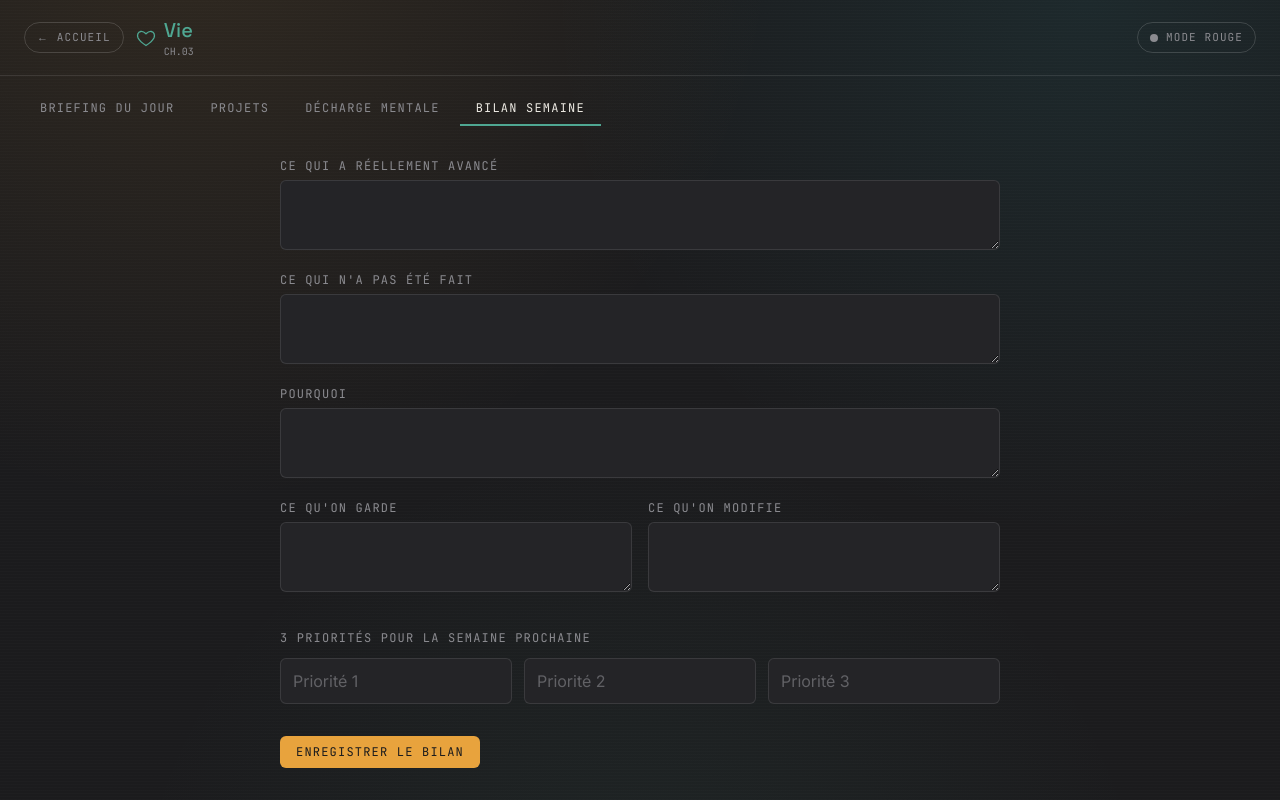
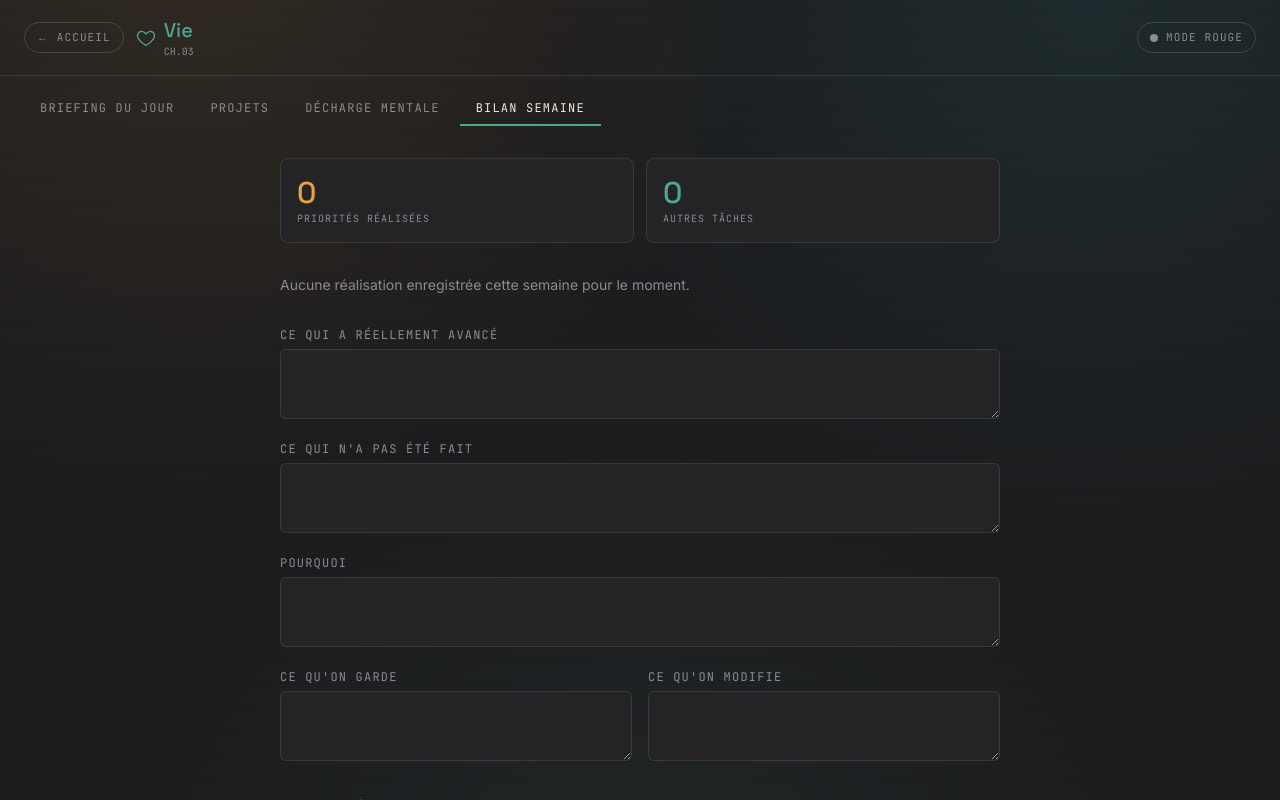
Before and after one commit to mcb264/IBES, a Next.js app: page /vie in a window 1280 px wide. Both pictures are taken after a click on the button "BILAN SEMAINE". Shown: the top 800 px of the page. Built offline with nearby package versions, Linux system fonts and the light colour scheme.

Commit message:
Afficher un tracker hebdomadaire priorités et tâches

```diff
--- a/components/ReviewPanel.tsx
+++ b/components/ReviewPanel.tsx
@@ -1,153 +1,20 @@
 "use client";
-
 import { ReviewDraft, ReviewEntry, CompletedTask } from "@/lib/storage";
-
-function Area({
-  label,
-  value,
-  onChange,
-}: {
-  label: string;
-  value: string;
-  onChange: (v: string) => void;
-}) {
-  return (
-    <label className="block">
-      <span className="block text-xs font-mono uppercase tracking-widest text-muted mb-1.5">
-        {label}
-      </span>
-      <textarea
-        value={value}
-        onChange={(e) => onChange(e.target.value)}
-        rows={2}
-        className="w-full bg-panel border border-white/10 rounded-md px-3 py-2.5 text-ink placeholder:text-muted/60 focus:ring-1 focus:ring-amber"
-      />
-    </label>
-  );
+function Area({label,value,onChange}:{label:string;value:string;onChange:(v:string)=>void}){return <label className="block"><span className="block text-xs font-mono uppercase tracking-widest text-muted mb-1.5">{label}</span><textarea value={value} onChange={e=>onChange(e.target.value)} rows={2} className="w-full bg-panel border border-white/10 rounded-md px-3 py-2.5 text-ink focus:ring-1 focus:ring-amber"/></label>}
+function dayLabel(d:string){return new Date(d+"T00:00:00").toLocaleDateString("fr-FR",{weekday:"short",day:"numeric",month:"short"})}
+function DoneList({items}:{items:CompletedTask[]}){return <div className="space-y-1.5">{items.map(t=><div key={t.id} className="flex items-center justify-between gap-3 bg-panel border border-white/10 rounded-md px-3 py-2 text-sm"><span>{t.kind==="priority"&&t.priorityRank?<span className="font-mono text-[10px] text-amber mr-2">P{t.priorityRank}</span>:null}{t.text}</span><span className="font-mono text-[10px] text-muted uppercase tracking-widest shrink-0">{dayLabel(t.date)}</span></div>)}</div>}
+export default function ReviewPanel({draft,history,completedTasks,onDraftChange,onSave}:{draft:ReviewDraft;history:ReviewEntry[];completedTasks:CompletedTask[];onDraftChange:(d:ReviewDraft)=>void;onSave:(e:ReviewEntry)=>void}){
+ const set=(k:keyof ReviewDraft)=>(v:string)=>onDraftChange({...draft,[k]:v});
+ const priorities=completedTasks.filter(t=>t.kind==="priority"); const tasks=completedTasks.filter(t=>t.kind!=="priority");
+ const save=()=>onSave({...draft,id:crypto.randomUUID(),savedAt:new Date().toISOString(),tasksDoneCount:tasks.length,prioritiesDoneCount:priorities.length});
+ return <div className="space-y-8">
+  <div className="grid grid-cols-2 gap-3"><div className="bg-panel border border-white/10 rounded-lg p-4"><div className="font-display text-3xl text-amber">{priorities.length}</div><div className="text-[10px] font-mono uppercase tracking-widest text-muted">Priorités réalisées</div></div><div className="bg-panel border border-white/10 rounded-lg p-4"><div className="font-display text-3xl text-teal">{tasks.length}</div><div className="text-[10px] font-mono uppercase tracking-widest text-muted">Autres tâches</div></div></div>
+  {priorities.length>0&&<div className="space-y-3"><span className="block text-xs font-mono uppercase tracking-widest text-amber">Priorités réalisées cette semaine ({priorities.length})</span><DoneList items={priorities}/></div>}
+  {tasks.length>0&&<div className="space-y-3"><span className="block text-xs font-mono uppercase tracking-widest text-muted">Autres tâches réalisées ({tasks.length})</span><DoneList items={tasks}/></div>}
+  {completedTasks.length===0&&<p className="text-sm text-muted">Aucune réalisation enregistrée cette semaine pour le moment.</p>}
+  <div className="space-y-4"><Area label="Ce qui a réellement avancé" value={draft.advanced} onChange={set("advanced")}/><Area label="Ce qui n'a pas été fait" value={draft.notDone} onChange={set("notDone")}/><Area label="Pourquoi" value={draft.why} onChange={set("why")}/><div className="grid sm:grid-cols-2 gap-4"><Area label="Ce qu'on garde" value={draft.keep} onChange={set("keep")}/><Area label="Ce qu'on modifie" value={draft.change} onChange={set("change")}/></div></div>
+  <div className="space-y-3"><span className="block text-xs font-mono uppercase tracking-widest text-muted">3 priorités pour la semaine prochaine</span><div className="grid sm:grid-cols-3 gap-3">{(["next1","next2","next3"] as const).map((k,i)=><input key={k} value={draft[k]} onChange={e=>set(k)(e.target.value)} placeholder={`Priorité ${i+1}`} className="w-full bg-panel border border-white/10 rounded-md px-3 py-2.5"/>)}</div></div>
+  <button onClick={save} className="font-mono text-xs uppercase tracking-widest px-4 py-2 rounded-md bg-amber text-graphite">Enregistrer le bilan</button>
+  {history.length>0&&<div className="space-y-3 pt-4 border-t border-white/10"><span className="block text-xs font-mono uppercase tracking-widest text-muted">Historique ({history.length})</span>{history.map(h=><details key={h.id} className="bg-panel border border-white/10 rounded-md px-3 py-2"><summary className="cursor-pointer text-sm font-mono text-muted">{new Date(h.savedAt).toLocaleDateString("fr-FR",{day:"numeric",month:"long",year:"numeric"})}</summary><div className="mt-2 space-y-1 text-sm"><p><span className="text-muted">Avancé — </span>{h.advanced||"—"}</p>{typeof h.prioritiesDoneCount==="number"&&<p><span className="text-muted">Priorités réalisées — </span>{h.prioritiesDoneCount}</p>}{typeof h.tasksDoneCount==="number"&&<p><span className="text-muted">Autres tâches — </span>{h.tasksDoneCount}</p>}<p><span className="text-muted">Priorités suivantes — </span>{[h.next1,h.next2,h.next3].filter(Boolean).join(" · ")||"—"}</p></div></details>)}</div>}
+ </div>;
 }
-
-function dayLabel(dateStr: string) {
-  return new Date(dateStr + "T00:00:00").toLocaleDateString("fr-FR", {
-    weekday: "short",
-    day: "numeric",
-    month: "short",
-  });
-}
-
-export default function ReviewPanel({
-  draft,
-  history,
-  completedTasks,
-  onDraftChange,
-  onSave,
-}: {
-  draft: ReviewDraft;
-  history: ReviewEntry[];
-  completedTasks: CompletedTask[];
-  onDraftChange: (d: ReviewDraft) => void;
-  onSave: (entry: ReviewEntry) => void;
-}) {
-  const set = (k: keyof ReviewDraft) => (v: string) =>
-    onDraftChange({ ...draft, [k]: v });
-
-  const save = () => {
-    onSave({
-      ...draft,
-      id: crypto.randomUUID(),
-      savedAt: new Date().toISOString(),
-      tasksDoneCount: completedTasks.length,
-    });
-  };
-
-  return (
-    <div className="space-y-8">
-      {completedTasks.length > 0 && (
-        <div className="space-y-3">
-          <span className="block text-xs font-mono uppercase tracking-widest text-muted">
-            Tâches réalisées cette semaine ({completedTasks.length})
-          </span>
-          <div className="space-y-1.5">
-            {completedTasks.map((t) => (
-              <div
-                key={t.id}
-                className="flex items-center justify-between gap-3 bg-panel border border-white/10 rounded-md px-3 py-2 text-sm"
-              >
-                <span>{t.text}</span>
-                <span className="font-mono text-[10px] text-muted uppercase tracking-widest shrink-0">
-                  {dayLabel(t.date)}
-                </span>
-              </div>
-            ))}
-          </div>
-        </div>
-      )}
-
-      <div className="space-y-4">
-        <Area label="Ce qui a réellement avancé" value={draft.advanced} onChange={set("advanced")} />
-        <Area label="Ce qui n'a pas été fait" value={draft.notDone} onChange={set("notDone")} />
-        <Area label="Pourquoi" value={draft.why} onChange={set("why")} />
-        <div className="grid sm:grid-cols-2 gap-4">
-          <Area label="Ce qu'on garde" value={draft.keep} onChange={set("keep")} />
-          <Area label="Ce qu'on modifie" value={draft.change} onChange={set("change")} />
-        </div>
-      </div>
-
-      <div className="space-y-3">
-        <span className="block text-xs font-mono uppercase tracking-widest text-muted">
-          3 priorités pour la semaine prochaine
-        </span>
-        <div className="grid sm:grid-cols-3 gap-3">
-          {(["next1", "next2", "next3"] as const).map((k, i) => (
-            <input
-              key={k}
-              value={draft[k]}
-              onChange={(e) => set(k)(e.target.value)}
-              placeholder={`Priorité ${i + 1}`}
-              className="w-full bg-panel border border-white/10 rounded-md px-3 py-2.5 text-ink placeholder:text-muted/60 focus:ring-1 focus:ring-amber"
-            />
-          ))}
-        </div>
-      </div>
-
-      <button
-        onClick={save}
-        className="font-mono text-xs uppercase tracking-widest px-4 py-2 rounded-md bg-amber text-graphite hover:bg-amber/90"
-      >
-        Enregistrer le bilan
-      </button>
-
-      {history.length > 0 && (
-        <div className="space-y-3 pt-4 border-t border-white/10">
-          <span className="block text-xs font-mono uppercase tracking-widest text-muted">
-            Historique ({history.length})
-          </span>
-          <div className="space-y-2">
-            {history.map((h) => (
-              <details key={h.id} className="bg-panel border border-white/10 rounded-md px-3 py-2">
-                <summary className="cursor-pointer text-sm font-mono text-muted">
-                  {new Date(h.savedAt).toLocaleDateString("fr-FR", {
-                    day: "numeric",
-                    month: "long",
-                    year: "numeric",
-                  })}
-                </summary>
-                <div className="mt-2 space-y-1 text-sm">
-                  <p><span className="text-muted">Avancé — </span>{h.advanced || "—"}</p>
-                  <p><span className="text-muted">Non fait — </span>{h.notDone || "—"}</p>
-                  <p><span className="text-muted">Pourquoi — </span>{h.why || "—"}</p>
-                  {typeof h.tasksDoneCount === "number" && (
-                    <p><span className="text-muted">Tâches réalisées — </span>{h.tasksDoneCount}</p>
-                  )}
-                  <p>
-                    <span className="text-muted">Priorités suivantes — </span>
-                    {[h.next1, h.next2, h.next3].filter(Boolean).join(" · ") || "—"}
-                  </p>
-                </div>
-              </details>
-            ))}
-          </div>
-        </div>
-      )}
-    </div>
-  );
-}
```
